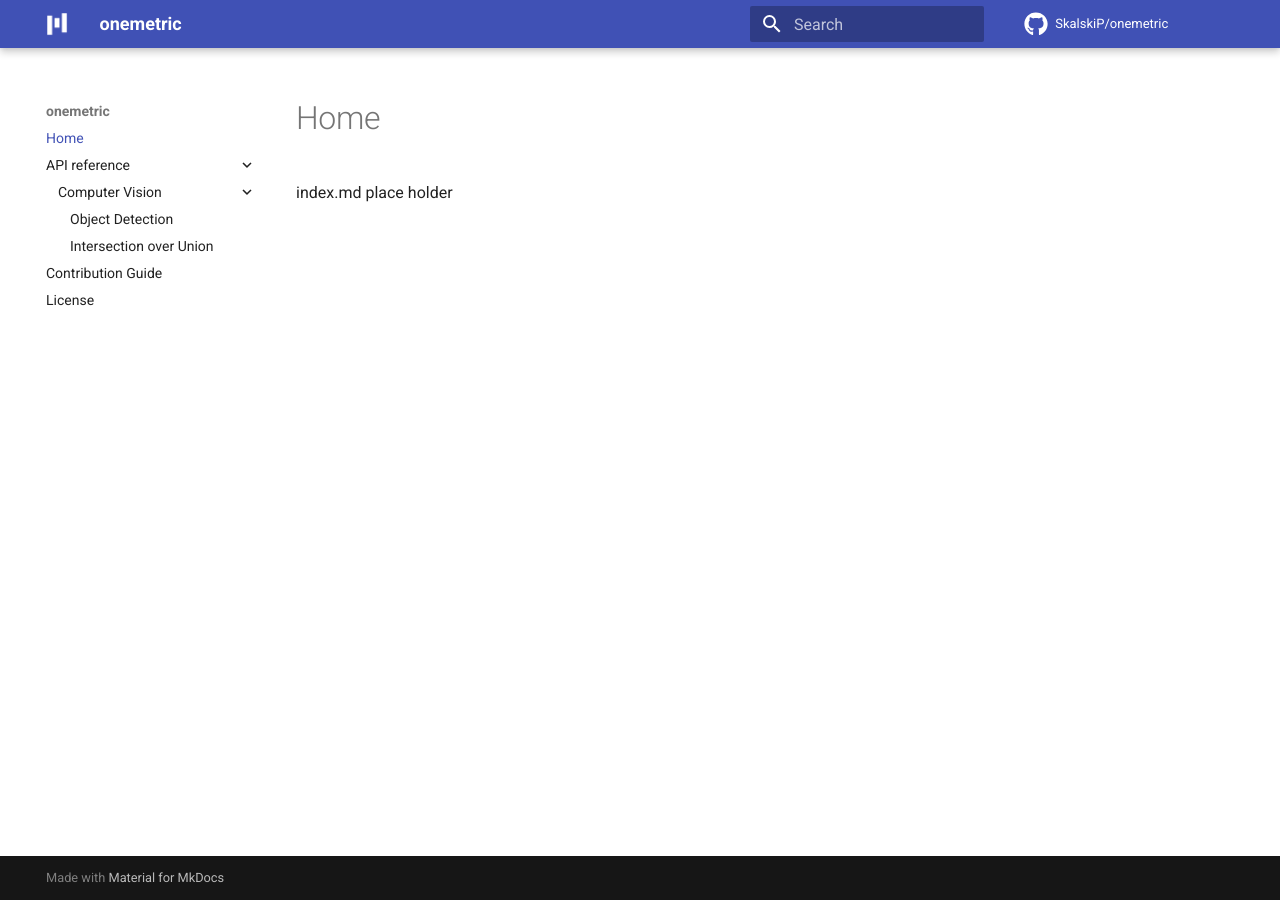
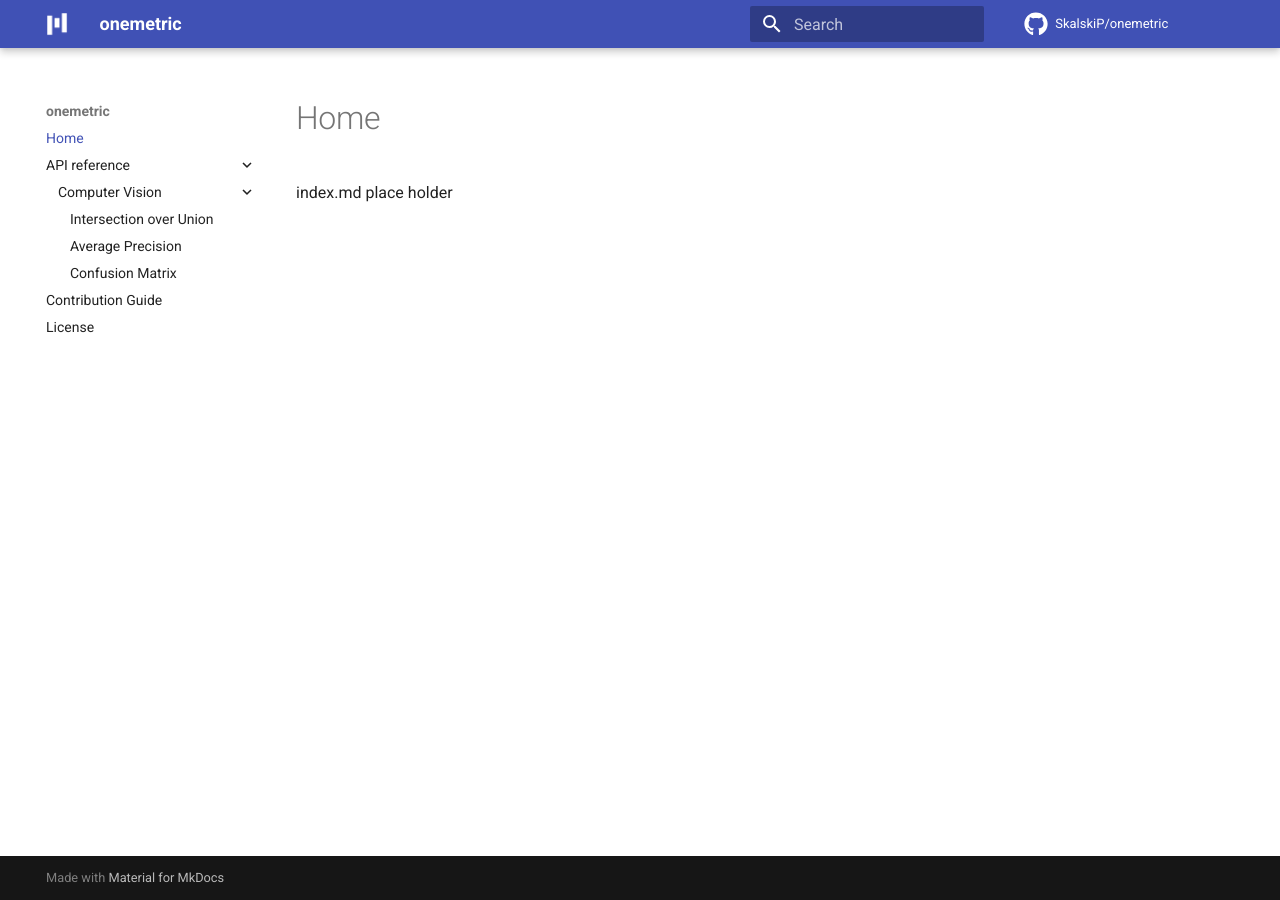
Before and after one commit to SkalskiP/onemetric, an MkDocs documentation site: the page built from docs/index.md, in a window 1280 px wide. Built offline with MkDocs 1.6.1 and Material for MkDocs 9.7.7, drawn with Linux system fonts in a browser that asks for light colours; comment, search, counter and statistics services are not loaded.

Commit message:
documentation up

```diff
--- a/mkdocs.yml
+++ b/mkdocs.yml
@@ -5,8 +5,9 @@ nav:
   - Home: index.md
   - API reference:
       - Computer Vision:
-          - Object Detection: cv/object_detection.md
-          - Intersection over Union: cv/iou.md
+          - Intersection over Union: cv/utils/iou.md
+          - Average Precision: cv/object_detection/average_precision.md
+          - Confusion Matrix: cv/object_detection/confusion_matrix.md
   - Contribution Guide: CONTRIBUTING.md
   - License: LICENSE.md
 
```
Also changed, not shown: 1 other file.
